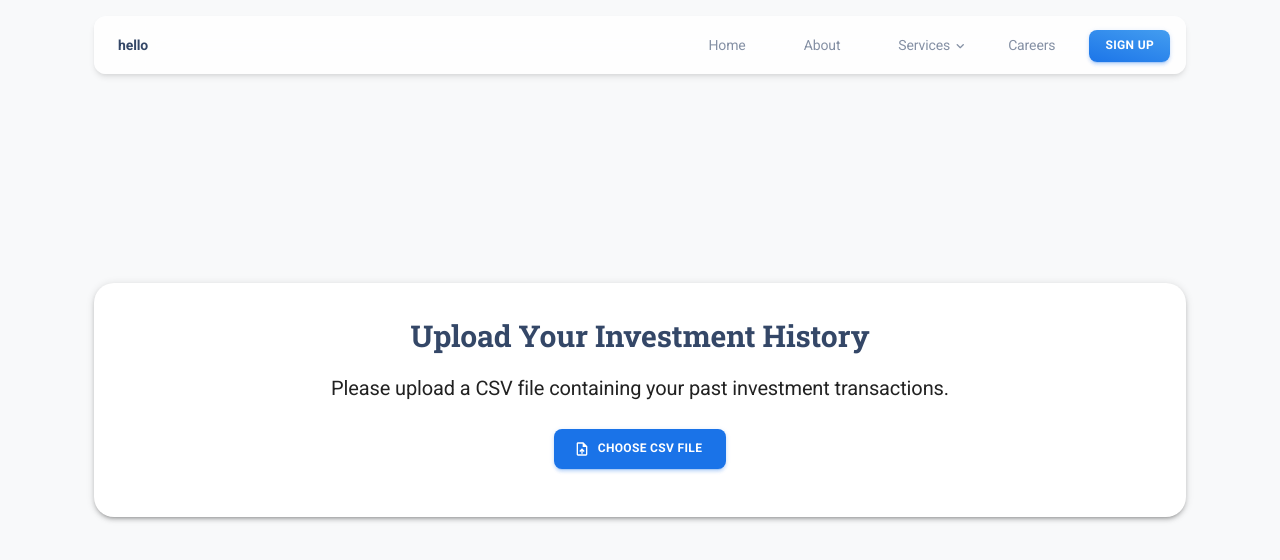
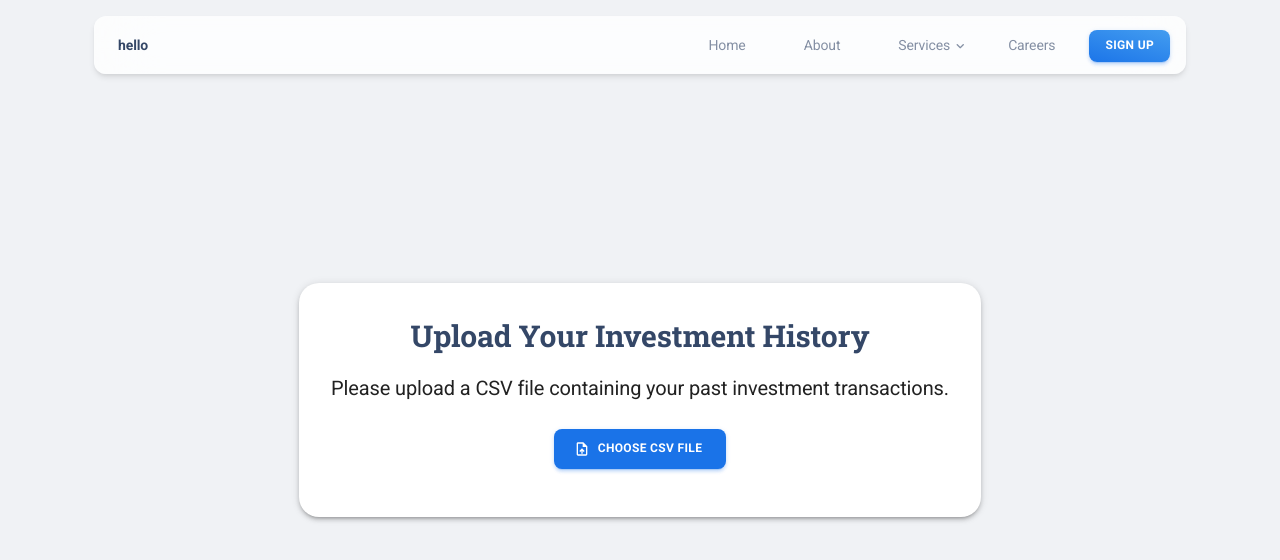
Before and after one commit to RoyalAscot1/website, a React (Create React App) app: page /services/investment-advisor in a window 1280 px wide. Shown: the top 560 px of the page. Built offline with nearby package versions, Linux system fonts and the light colour scheme.

Commit message:
Added advisor upload page and survey page

```diff
--- /dev/null
+++ b/src/pages/InvestmentAdvisor/Survey.js
@@ -0,0 +1,47 @@
+import React from "react";
+import MKBox from "components/MKBox";
+import MKTypography from "components/MKTypography";
+import MKButton from "components/MKButton";
+import Paper from "@mui/material/Paper";
+import TextField from "@mui/material/TextField";
+
+function Survey({ surveyAnswers, onSurveyChange, onSurveySubmit }) {
+    return (
+        <MKBox
+            minHeight="100vh"
+            display="flex"
+            alignItems="center"
+            justifyContent="center"
+        >
+        <Paper elevation={3} sx={{ p: 4, borderRadius: "20px", textAlign: "center" }}>
+            <MKTypography variant="h3" mb={3}>
+            Investment Preferences Survey
+            </MKTypography>
+
+            <TextField
+            fullWidth
+            label="Risk Tolerance (Low, Medium, High)"
+            name="riskTolerance"
+            value={surveyAnswers.riskTolerance}
+            onChange={onSurveyChange}
+            sx={{ mb: 2 }}
+            />
+
+            <TextField
+            fullWidth
+            label="Investment Horizon (Years)"
+            name="investmentHorizon"
+            value={surveyAnswers.investmentHorizon}
+            onChange={onSurveyChange}
+            sx={{ mb: 2 }}
+            />
+
+            <MKButton color="info" onClick={onSurveySubmit}>
+            Submit Survey
+            </MKButton>
+        </Paper>
+        </MKBox>
+    );
+}
+
+export default Survey;
--- /dev/null
+++ b/src/pages/InvestmentAdvisor/UploadCSV.js
@@ -0,0 +1,52 @@
+import React from "react";
+import MKBox from "components/MKBox";
+import MKTypography from "components/MKTypography";
+import MKButton from "components/MKButton";
+import Paper from "@mui/material/Paper";
+import UploadFileIcon from "@mui/icons-material/UploadFile";
+
+function UploadCSV({ file, onFileChange, onUploadClick }) {
+    return (
+        <MKBox
+            minHeight="100vh"
+            display="flex"
+            alignItems="center"
+            justifyContent="center"
+        >
+        <Paper elevation={3} sx={{ p: 4, borderRadius: "20px", textAlign: "center" }}>
+            <MKTypography variant="h3" mb={2}>
+            Upload Your Investment History
+            </MKTypography>
+
+            <MKTypography variant="body1" color="text.secondary" mb={3}>
+            Please upload a CSV file containing your past investment transactions.
+            </MKTypography>
+
+            <input
+            id="csvInput"
+            type="file"
+            accept=".csv"
+            style={{ display: "none" }}
+            onChange={onFileChange}
+            />
+
+            <MKButton
+            color="info"
+            startIcon={<UploadFileIcon />}
+            onClick={onUploadClick}
+            sx={{ mb: 2 }}
+            >
+            Choose CSV File
+            </MKButton>
+
+            {file && (
+            <MKTypography variant="body2" color="text.primary">
+                ✅ {file.name} uploaded successfully
+            </MKTypography>
+            )}
+        </Paper>
+        </MKBox>
+    );
+}
+
+export default UploadCSV;
--- a/src/pages/InvestmentAdvisor/index.js
+++ b/src/pages/InvestmentAdvisor/index.js
@@ -1,74 +1,57 @@
 // src/pages/InvestmentAdvisor/index.js
 import React, { useState } from "react";
-import MKBox from "components/MKBox";
-import MKTypography from "components/MKTypography";
-import MKButton from "components/MKButton";
 import Container from "@mui/material/Container";
-import Paper from "@mui/material/Paper";
-import UploadFileIcon from "@mui/icons-material/UploadFile";
+import UploadCSV from "./UploadCSV";
+import Survey from "./Survey";
 
 function InvestmentAdvisor() {
     const [file, setFile] = useState(null);
+    const [step, setStep] = useState(1);
+    const [surveyAnswers, setSurveyAnswers] = useState({
+        riskTolerance: "",
+        investmentHorizon: ""
+    })
 
     const handleFileChange = (e) => {
         const uploadedFile = e.target.files[0];
         setFile(uploadedFile);
+        setTimeout(() => {
+            setStep(2);
+        }, 1000);
     };
 
     const handleUploadClick = () => {
         document.getElementById("csvInput").click();
     };
 
+    const handleSurveyChange = (e) => {
+        const { name, value } = e.target;
+        setSurveyAnswers((prev) => ({ ...prev, [name]: value}));
+    }
+
+    const handleSurveySubmit = () => {
+        console.log("CSV:", file);
+        console.log("Survey:", surveyAnswers);
+        // PASS TO BACKEND AND DATABASE LATER
+    }
+
     return (
-        <MKBox
-        minHeight="100vh"
-        display="flex"
-        alignItems="center"
-        justifyContent="center"
-        sx={{ backgroundColor: "#f8f9fa" }}
-        >
         <Container maxWidth="sm">
-            <Paper
-            elevation={3}
-            sx={{
-                p: 4,
-                borderRadius: "20px",
-                textAlign: "center",
-            }}
-            >
-            <MKTypography variant="h3" mb={2}>
-                Upload Your Investment History
-            </MKTypography>
-
-            <MKTypography variant="body1" color="text.secondary" mb={3}>
-                Please upload a CSV file containing your past investment transactions.
-            </MKTypography>
-
-            <input
-                id="csvInput"
-                type="file"
-                accept=".csv"
-                style={{ display: "none" }}
-                onChange={handleFileChange}
-            />
-
-            <MKButton
-                color="info"
-                startIcon={<UploadFileIcon />}
-                onClick={handleUploadClick}
-                sx={{ mb: 2 }}
-            >
-                Choose CSV File
-            </MKButton>
-
-            {file && (
-                <MKTypography variant="body2" color="text.primary">
-                ✅ {file.name} uploaded successfully
-                </MKTypography>
+            {step === 1 && (
+                <UploadCSV
+                    file={file}
+                    onFileChange={handleFileChange}
+                    onUploadClick={handleUploadClick}
+                />
             )}
-            </Paper>
+            {step === 2 && (
+                <Survey
+                    surveyAnswers={surveyAnswers}
+                    onSurveyChange={handleSurveyChange}
+                    onSurveySubmit={handleSurveySubmit}
+                />
+            )}
         </Container>
-        </MKBox>
     );
 }
 
```
